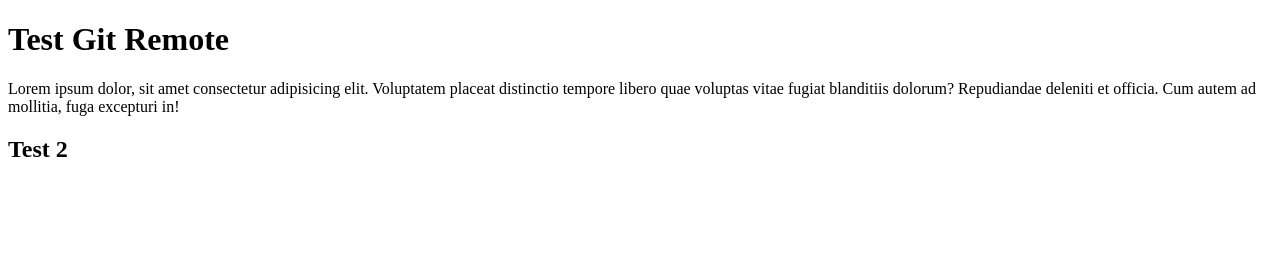
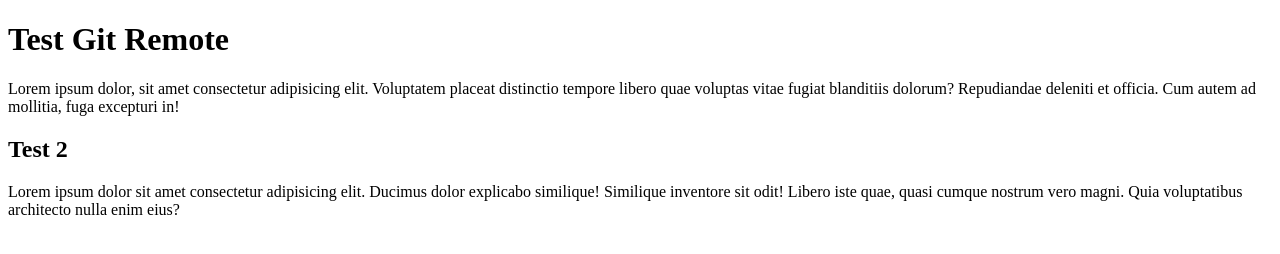
Before and after one commit to agungharyanto/belajar-git, a plain HTML site: page index.html in a window 1280 px wide. Drawn offline with Linux system fonts and the light colour scheme.

Commit message:
tambah paragraph baru

```diff
--- a/index.html
+++ b/index.html
@@ -14,6 +14,10 @@
         in!</p>
 
     <h2>Test 2</h2>
+    <p>
+        Lorem ipsum dolor sit amet consectetur adipisicing elit. Ducimus dolor explicabo similique! Similique inventore
+        sit odit! Libero iste quae, quasi cumque nostrum vero magni. Quia voluptatibus architecto nulla enim eius?
+    </p>
 </body>
 
 </html>
```
